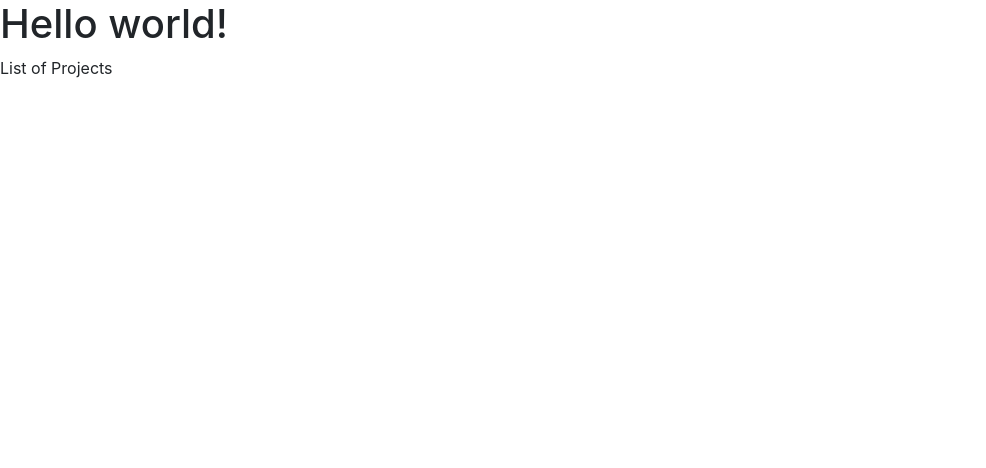
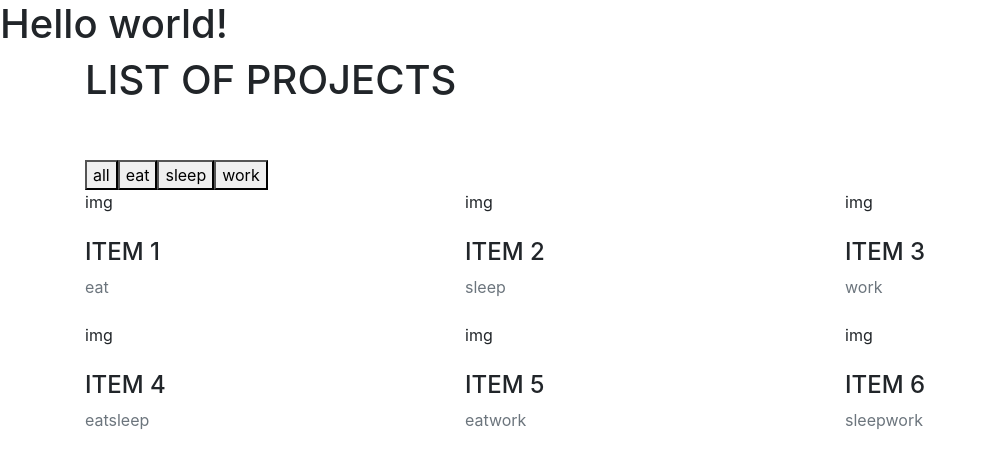
Before and after one commit to mediasittich/personal-portfolio-gatsby, a Gatsby site: page / in a window 1280 px wide. Shown: the whole page, without its empty margins (0-986 px from the left). Built offline with nearby package versions, Linux system fonts and the light colour scheme; Gatsby itself is replaced by a stand-in of ours.

Commit message:
add filter button component for selecting tag add project component for displaying each project create function for filtering projects based on tags update projects list component

```diff
--- /dev/null
+++ b/src/components/filterButton.js
@@ -0,0 +1,15 @@
+import React from "react"
+
+const FilterButton = ({ name, isPressed, setFilter }) => {
+  return (
+    <button
+      type="button"
+      aria-pressed={isPressed}
+      onClick={() => setFilter(name)}
+    >
+      <span>{name}</span>
+    </button>
+  )
+}
+
+export default FilterButton
--- /dev/null
+++ b/src/components/project.js
@@ -0,0 +1,21 @@
+import React from "react"
+
+const Project = ({ id, title, tags }) => {
+  return (
+    <div className="col-sm-12 col-md-6 col-lg-4">
+      <div>
+        <div>img</div>
+        <div className="py-4">
+          <h4 className="text-uppercase">{title}</h4>
+          {tags.map((tag, index) => (
+            <span key={index} className="text-secondary">
+              {tag}
+            </span>
+          ))}
+        </div>
+      </div>
+    </div>
+  )
+}
+
+export default Project
--- a/src/components/projects.js
+++ b/src/components/projects.js
@@ -1,7 +1,40 @@
-import React from "react"
+import React, { useState } from "react"
+
+import { DATA } from "../constants/data"
+import { createFilterMap } from "../constants/functions"
+
+import FilterButton from "../components/filterButton"
+import Project from "../components/project"
 
 const Projects = () => {
-  return <section>List of Projects</section>
+  const [filter, setFilter] = useState("all")
+
+  const FILTER_MAP = createFilterMap(DATA)
+  const FILTER_NAMES = Object.keys(FILTER_MAP)
+
+  const filterList = FILTER_NAMES.map(name => (
+    <FilterButton
+      key={name}
+      name={name}
+      isPressed={name === filter}
+      setFilter={setFilter}
+    />
+  ))
+
+  const projectList = DATA.filter(FILTER_MAP[filter]).map(project => (
+    <Project key={project.id} title={project.title} tags={project.tags} />
+  ))
+  return (
+    <section className="project-area">
+      <div className="container">
+        <div className="pb-5">
+          <h1 className="text-uppercase">List of Projects</h1>
+        </div>
+        <div className="button-group">{filterList}</div>
+        <div className="row">{projectList}</div>
+      </div>
+    </section>
+  )
 }
 
 export default Projects
--- /dev/null
+++ b/src/constants/functions.js
@@ -0,0 +1,19 @@
+export const createFilterMap = data => {
+  let tagsList = []
+  let filterMap = {
+    all: () => true,
+  }
+
+  data.forEach(project => {
+    tagsList.push(...project.tags)
+  })
+  tagsList = [...new Set(tagsList)]
+
+  data.forEach(project => {
+    tagsList.forEach(item => {
+      filterMap[item] = project => project.tags.includes(item)
+    })
+  })
+
+  return filterMap
+}
--- a/src/pages/index.js
+++ b/src/pages/index.js
@@ -1,4 +1,5 @@
-import React from "react"
+import React, { useState } from "react"
+
 import Layout from "../components/layout"
 import ProjectsList from "../components/projects"
 
```
